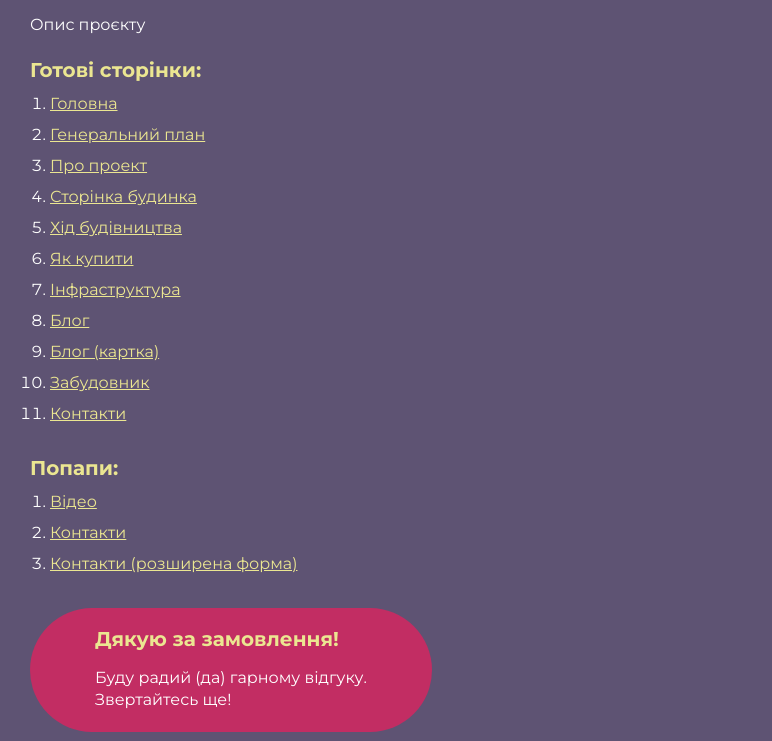
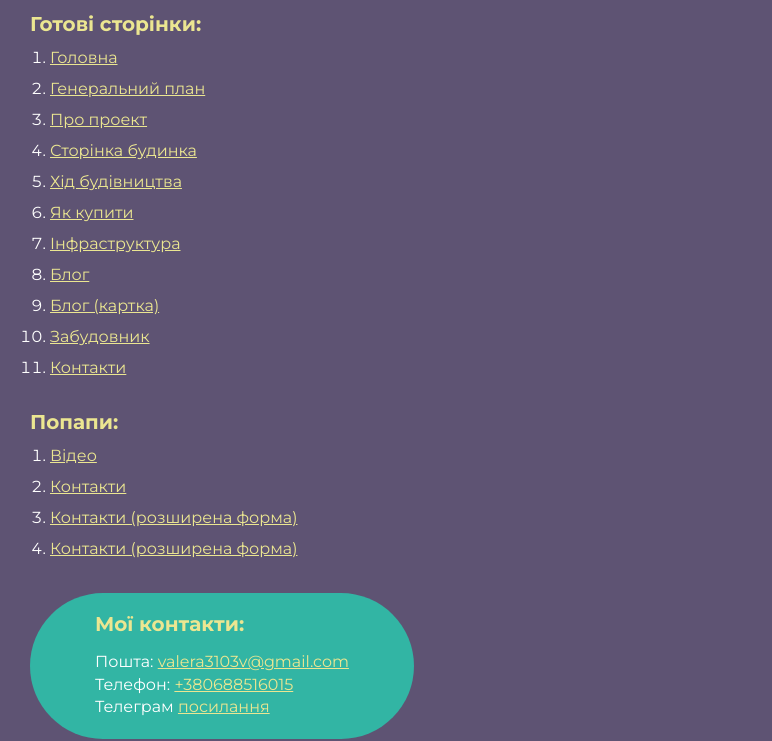
Before and after one commit to limanski-valera/cottage, a website: page src/index.html in a window 1280 px wide. Shown: the part 76-817 px from the top of the page, without its empty margins (0-772 px from the left). Drawn offline with Linux system fonts and the light colour scheme.

Commit message:
add contacts to start page

```diff
--- a/src/index.html
+++ b/src/index.html
@@ -8,7 +8,6 @@
 	<body>
 		<div class="rootpage">
 			<h1>Верстка «NEW_PROJECT_NAME»</h1>
-			<div class="rootpage__info">Опис проєкту</div>
 			<h2>Готові сторінки:</h2>
 			<ol class="rootpage__list">
 				<li><a target="_blank" href="home.html">Головна</a></li>
@@ -28,17 +27,13 @@
 				<li><a target="_blank" href="home.html#video">Відео</a></li>
 				<li><a target="_blank" href="home.html#contacts">Контакти</a></li>
 				<li><a target="_blank" href="about.html#contactsBig">Контакти (розширена форма)</a></li>
+				<li><a target="_blank" href="about.html#contactsBig">Контакти (розширена форма)</a></li>
 			</ol>
-			<div class="rootpage__tnx">
-				<h2>Дякую за замовлення!</h2>
-				<p>Буду радий (да) гарному відгуку.</p>
-				<p>Звертайтесь ще!</p>
-			</div>
 			<div class="rootpage__contacts">
 				<h2>Мої контакти:</h2>
-				<p>Пошта: <a href="mailto:email@gmail.com">email@gmail.com</a></p>
-				<p>Телефон: <a href="tel:8800800800">8 800 800 800</a></p>
-				<p>Соц. мережі: <a href="">посилання</a></p>
+				<p>Пошта: <a href="mailto:email@gmail.com">valera3103v@gmail.com</a></p>
+				<p>Телефон: <a href="tel:+380688516015">+380688516015</a></p>
+				<p>Телеграм <a href="https://t.me/LimanskiyValera">посилання</a></p>
 			</div>
 		</div>
 	</body>
```
